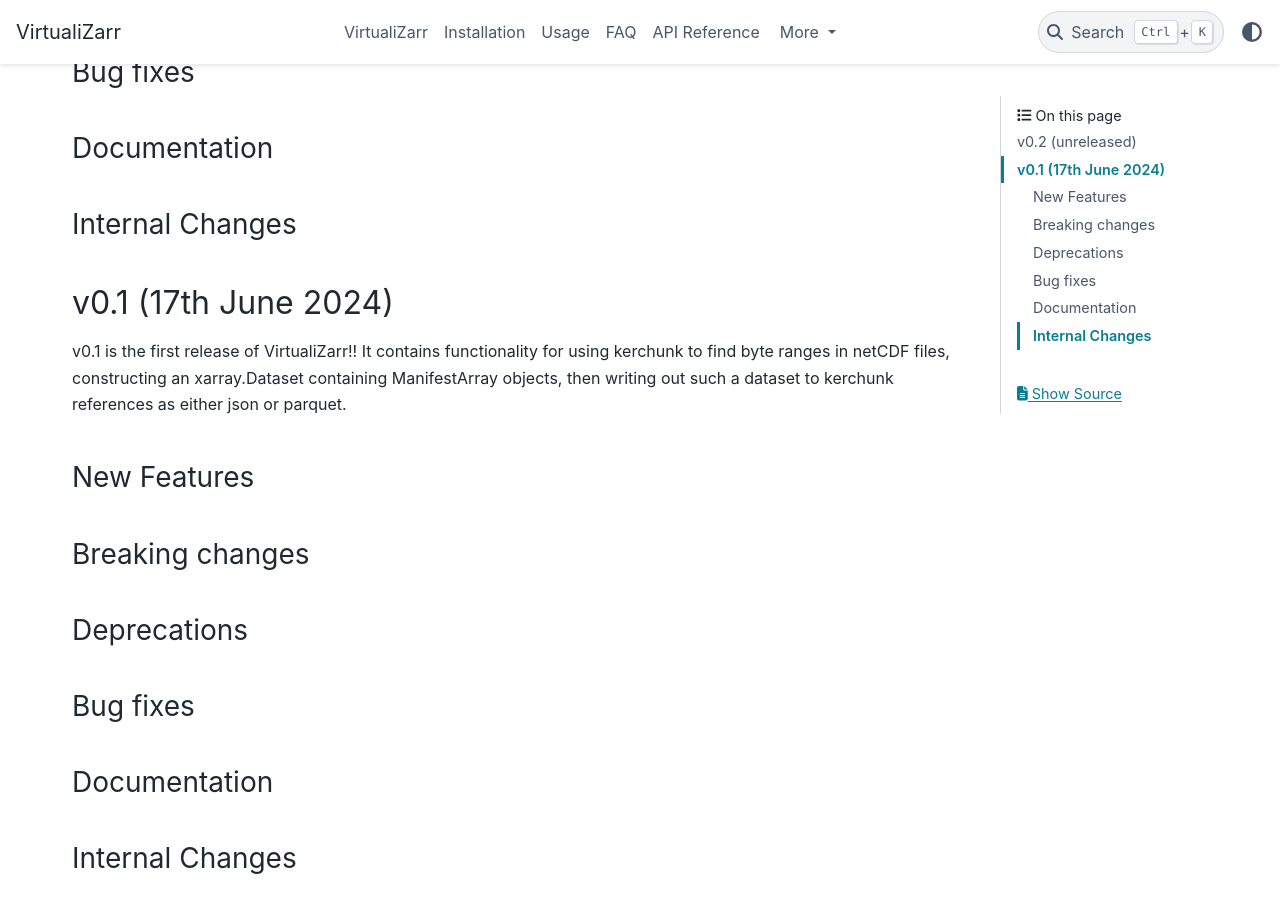
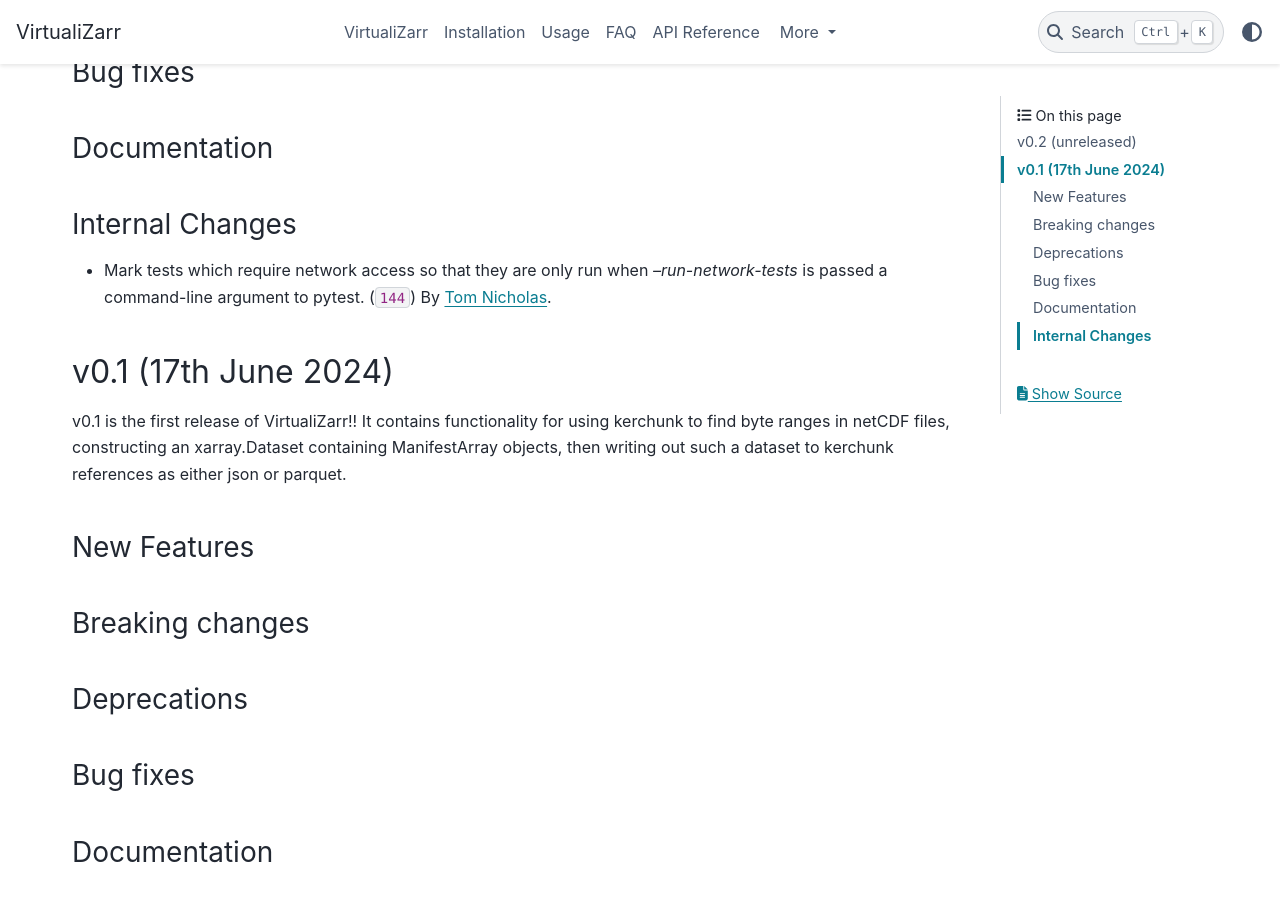
Before and after one commit to zarr-developers/VirtualiZarr, a Sphinx documentation site: the page built from docs/releases.rst, in a window 1280 px wide and 900 px high, scrolled down 490 px. Built offline with Sphinx 7.4.7 and the PyData theme 0.15.4, drawn with Linux system fonts in a browser that asks for light colours; cross-references to code outside the pages are shown as plain code.

Commit message:
add entry to release notes

```diff
--- a/docs/releases.rst
+++ b/docs/releases.rst
@@ -29,6 +29,9 @@
 Internal Changes
 ~~~~~~~~~~~~~~~~
 
+- Mark tests which require network access so that they are only run when `--run-network-tests` is passed a command-line argument to pytest.
+  (:pull:`144`) By `Tom Nicholas <https://github.com/TomNicholas>`_.
+
 .. _v0.1:
 
 v0.1 (17th June 2024)
```
